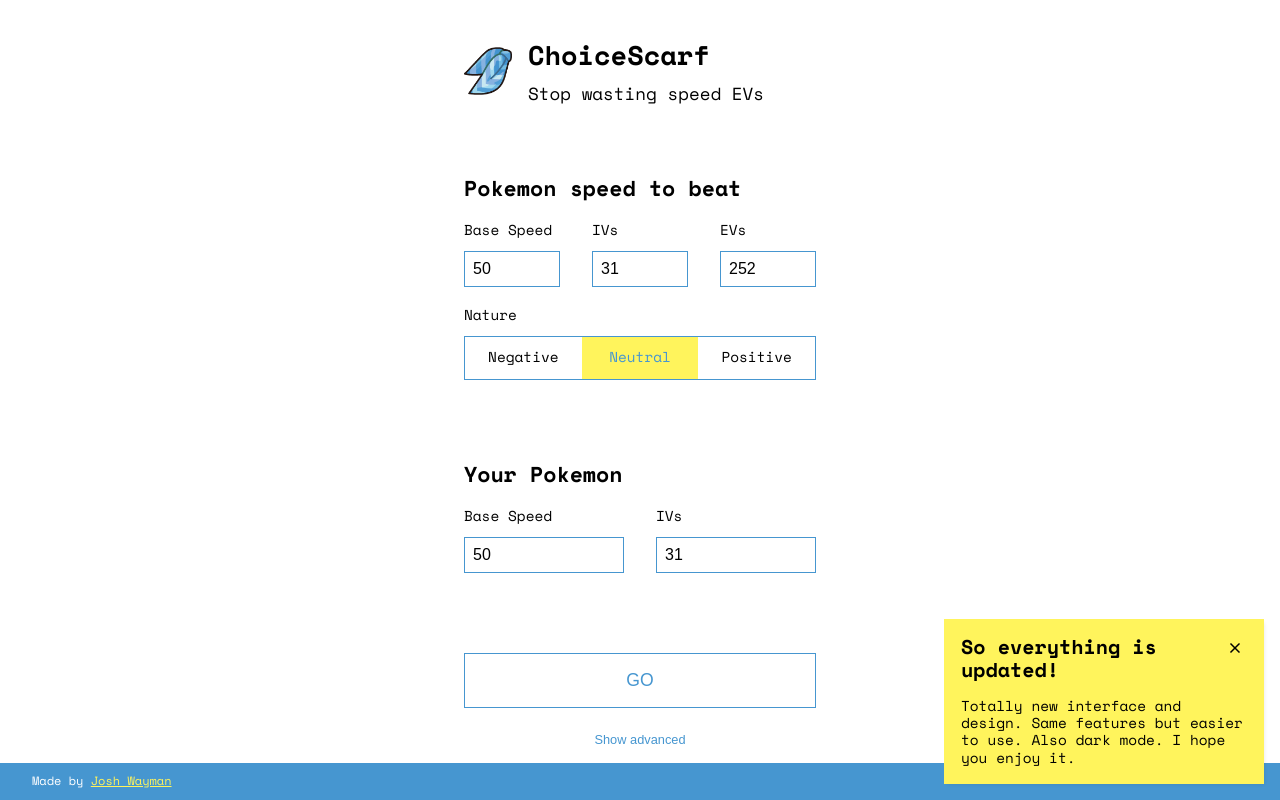
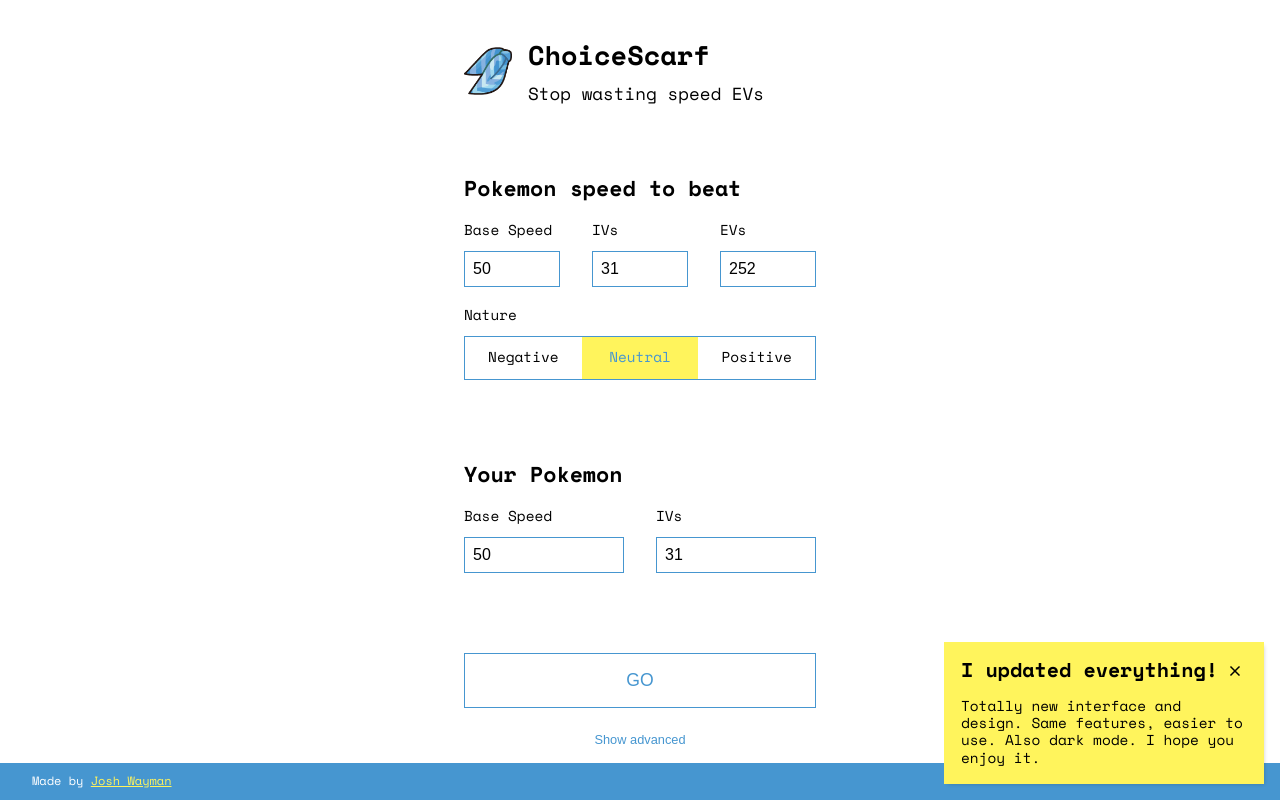
Before and after one commit to joshwayman/choicescarf, a React (Create React App) app: page / in a window 1280 px wide. Built offline with nearby package versions, Linux system fonts and the light colour scheme.

Commit message:
Final tweaks to go live

```diff
--- a/src/App.css
+++ b/src/App.css
@@ -63,6 +63,8 @@
     --lose : var(--blue-mid);
     --tie : var(--white);
   }
+
+
 }
 
 * {
@@ -259,7 +261,7 @@
 
 .radio-group input[type="radio"]:checked + label {
   background-color: var(--highlight);
-  color: var(--highlight-alt);
+  color: var(--body-bg);
 }
 
 .form {
@@ -676,11 +678,10 @@
   padding: 1rem;
   border: 1px solid var(--highlight);
   background-color: var(--highlight);
-  color: var(--body-text);
-  box-shadow: 2px 2px 4px -2px rgb(0 0 0 / 10%);
+  color: var(--body-bg);
+  box-shadow: 2px 2px 7px 0px rgb(255 255 255 / 80%);
   max-width: 320px;
   width: 100%;
-
 
   display: none;
   opacity: 0;
@@ -722,3 +723,14 @@
   --icon--color: currentColor;
   --icon--accent: var(--highlight);
 }
+
+
+@media (prefers-color-scheme: light) {
+  .side-notification {
+    box-shadow: 2px 2px 4px -2px rgb(0 0 0 / 20%);
+    color: var(--body-color);
+  }
+  .radio-group input[type="radio"]:checked + label {
+    color: var(--highlight-alt);
+  }
+}
--- a/src/App.js
+++ b/src/App.js
@@ -23,7 +23,10 @@
         <Results visible={resultsDisplayed} />
       </ChoiceScarfContextProvider>
       <Footer />
-      <SideNotification title="So everything is updated!" text="Totally new interface and design. Same features but easier to use. Also dark mode. I hope you enjoy it." />
+      <SideNotification
+        messageId="updatedMessage"
+        title="I updated everything!"
+        text="Totally new interface and design. Same features, easier to use. Also dark mode. I hope you enjoy it." />
     </Layout>
   );
 }
```
